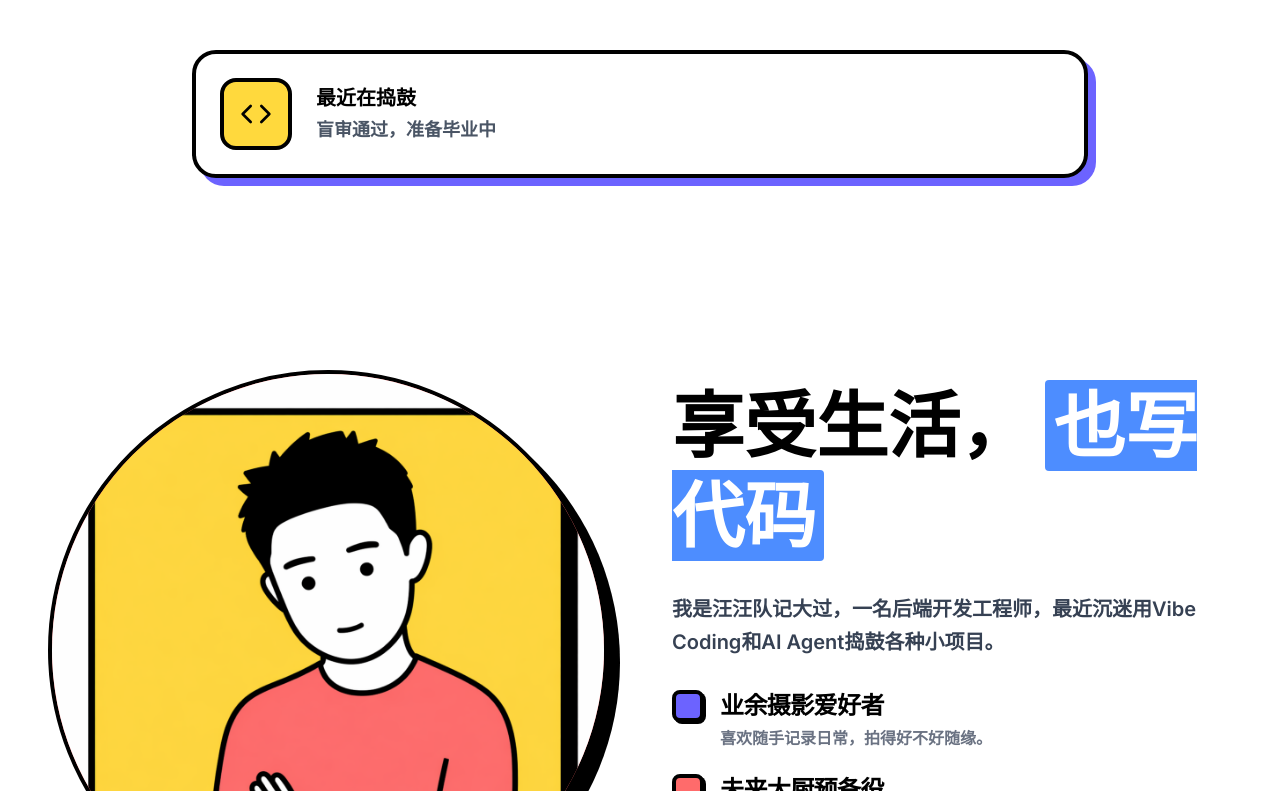
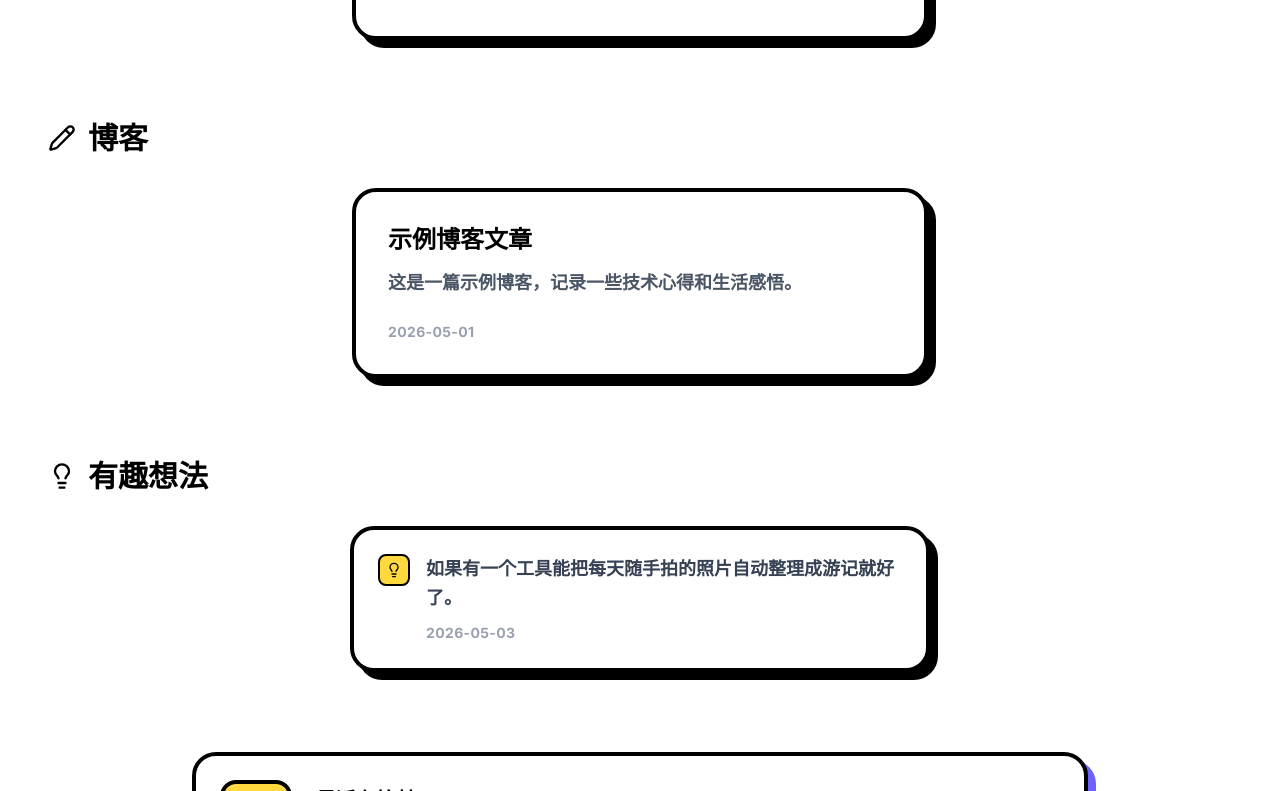
Before and after one commit to chengtaos/MyWebsite, a React (Vite) app: page / in a window 1280 px wide. Shown: the part 1369-2160 px from the top of the page. Built offline with nearby package versions, Linux system fonts and the light colour scheme.

Commit message:
feat: 添加博客和有趣想法数据支持，更新服务组件展示逻辑

```diff
--- a/src/components/Services.tsx
+++ b/src/components/Services.tsx
@@ -1,6 +1,8 @@
 import { motion } from "motion/react";
-import { Zap, Globe, Layout, Code, ExternalLink } from "lucide-react";
+import { Zap, Globe, Layout, Code, ExternalLink, Pencil, Lightbulb, Briefcase } from "lucide-react";
 import { projects } from "../data/projects.ts";
+import { blogs } from "../data/blogs.ts";
+import { ideas } from "../data/ideas.ts";
 
 const TICKER_ITEMS = [
   { label: "SPICY FOOD LOVER", Icon: Zap },
@@ -11,6 +13,8 @@ const TICKER_ITEMS = [
 ] as const;
 
 const MARQUEE_ITEMS = [...TICKER_ITEMS, ...TICKER_ITEMS, ...TICKER_ITEMS, ...TICKER_ITEMS];
+
+const featuredProjects = projects.filter((p) => p.featured);
 
 export default function Ticker() {
   return (
@@ -27,11 +31,40 @@ export default function Ticker() {
   );
 }
 
-const featuredProjects = projects.filter((p) => p.featured);
+const EmptyPlaceholder = () => (
+  <motion.div
+    initial={{ opacity: 0, y: 30 }}
+    whileInView={{ opacity: 1, y: 0 }}
+    viewport={{ once: true }}
+    className="brutalist-card p-12 md:p-16 flex flex-col items-center text-center space-y-8 bg-gray-50 border-dashed border-4 border-black"
+  >
+    <div className="w-16 h-16 bg-brand-blue border-4 border-black rounded-2xl flex items-center justify-center shadow-[6px_6px_0px_0px_rgba(0,0,0,1)]">
+      <Zap size={32} className="text-white" />
+    </div>
+    <div className="space-y-4">
+      <h3 className="text-4xl font-extrabold italic">"施工中..."</h3>
+      <p className="text-xl text-gray-600 font-bold max-w-lg mx-auto">
+        这里还在施工中，新的小玩意儿正在路上...
+      </p>
+    </div>
+    <div className="flex gap-4">
+      <div className="h-4 w-4 rounded-full bg-brand-pink border-2 border-black" />
+      <div className="h-4 w-4 rounded-full bg-brand-yellow border-2 border-black" />
+      <div className="h-4 w-4 rounded-full bg-brand-blue border-2 border-black" />
+    </div>
+  </motion.div>
+);
+
+const SectionHeader = ({ icon: Icon, title }: { icon: React.ComponentType<{ size?: number; className?: string }>; title: string }) => (
+  <div className="flex items-center gap-3">
+    <Icon size={28} className="text-black shrink-0" />
+    <h3 className="text-3xl font-extrabold">{title}</h3>
+  </div>
+);
 
 export const Services = () => {
   return (
-    <section className="py-24 px-8 max-w-7xl mx-auto space-y-16" id="creations">
+    <section className="py-24 px-8 max-w-7xl mx-auto space-y-20" id="creations">
       <div className="text-center space-y-4">
         <h2 className="text-5xl md:text-7xl font-display font-extrabold">
           一些 <span className="bg-brand-pink text-white px-4 rounded-lg">有趣的创作</span>
@@ -41,8 +74,11 @@ export const Services = () => {
         </p>
       </div>
 
+      {/* 作品集 */}
+      <div className="space-y-8">
+        <SectionHeader icon={Briefcase} title="作品集" />
         {featuredProjects.length > 0 ? (
-        <div className="flex flex-wrap justify-center gap-8 max-w-4xl mx-auto">
+          <div className="flex flex-wrap justify-center gap-8">
             {featuredProjects.map((project, idx) => (
               <motion.a
                 key={project.title}
@@ -57,9 +93,9 @@ export const Services = () => {
               >
                 <div className="space-y-3">
                   <div className="flex items-center justify-between">
-                  <h3 className="text-2xl font-extrabold group-hover:underline">
+                    <h4 className="text-2xl font-extrabold group-hover:underline">
                       {project.title}
-                  </h3>
+                    </h4>
                     <ExternalLink
                       size={20}
                       className="text-gray-400 group-hover:text-black transition-colors shrink-0"
@@ -73,31 +109,95 @@ export const Services = () => {
             ))}
           </div>
         ) : (
-        <div className="max-w-4xl mx-auto">
+          <EmptyPlaceholder />
+        )}
+      </div>
+
+      {/* 博客 */}
+      {blogs.length > 0 && (
+        <div className="space-y-8">
+          <SectionHeader icon={Pencil} title="博客" />
+          <div className="flex flex-wrap justify-center gap-8">
+            {blogs.map((blog, idx) => {
+              const CardWrapper = blog.link ? "a" : "div";
+              const cardProps = blog.link
+                ? { href: blog.link, target: "_blank", rel: "noopener noreferrer" }
+                : {};
+
+              return (
                 <motion.div
+                  key={blog.title}
                   initial={{ opacity: 0, y: 30 }}
                   whileInView={{ opacity: 1, y: 0 }}
                   viewport={{ once: true }}
-            className="brutalist-card p-12 md:p-16 flex flex-col items-center text-center space-y-8 bg-gray-50 border-dashed border-4 border-black"
+                  transition={{ delay: idx * 0.1 }}
+                  className="w-full md:w-[calc(50%-1rem)]"
                 >
-            <div className="w-16 h-16 bg-brand-blue border-4 border-black rounded-2xl flex items-center justify-center shadow-[6px_6px_0px_0px_rgba(0,0,0,1)]">
-              <Zap size={32} className="text-white" />
+                  <CardWrapper
+                    {...cardProps}
+                    className={`brutalist-card p-8 flex flex-col justify-between gap-6 ${
+                      blog.link ? "cursor-pointer group hover:bg-brand-blue/10" : ""
+                    }`}
+                  >
+                    <div className="space-y-3">
+                      <div className="flex items-center justify-between">
+                        <h4 className="text-2xl font-extrabold group-hover:underline">
+                          {blog.title}
+                        </h4>
+                        {blog.link && (
+                          <ExternalLink
+                            size={20}
+                            className="text-gray-400 group-hover:text-black transition-colors shrink-0"
+                          />
+                        )}
                       </div>
-            <div className="space-y-4">
-              <h3 className="text-4xl font-extrabold italic">“施工中...”</h3>
-              <p className="text-xl text-gray-600 font-bold max-w-lg mx-auto">
-                这里还在施工中，新的小玩意儿正在路上...
+                      <p className="text-gray-600 font-semibold text-lg leading-relaxed">
+                        {blog.summary}
                       </p>
                     </div>
-            <div className="flex gap-4">
-              <div className="h-4 w-4 rounded-full bg-brand-pink border-2 border-black" />
-              <div className="h-4 w-4 rounded-full bg-brand-yellow border-2 border-black" />
-              <div className="h-4 w-4 rounded-full bg-brand-blue border-2 border-black" />
+                    <span className="text-sm font-bold uppercase tracking-wide text-gray-400">
+                      {blog.date}
+                    </span>
+                  </CardWrapper>
+                </motion.div>
+              );
+            })}
           </div>
-          </motion.div>
         </div>
       )}
 
+      {/* 有趣想法 */}
+      {ideas.length > 0 && (
+        <div className="space-y-8">
+          <SectionHeader icon={Lightbulb} title="有趣想法" />
+          <div className="flex flex-wrap justify-center gap-6">
+            {ideas.map((idea, idx) => (
+              <motion.div
+                key={`${idea.content}-${idx}`}
+                initial={{ opacity: 0, y: 20 }}
+                whileInView={{ opacity: 1, y: 0 }}
+                viewport={{ once: true }}
+                transition={{ delay: idx * 0.1 }}
+                className="brutalist-card p-6 flex items-start gap-4 w-full md:w-[calc(50%-0.75rem)] hover:bg-brand-pink/5 transition-colors"
+              >
+                <div className="w-8 h-8 bg-brand-yellow border-2 border-black rounded-lg flex items-center justify-center shrink-0">
+                  <Lightbulb size={16} className="text-black" />
+                </div>
+                <div className="space-y-2">
+                  <p className="text-gray-700 font-semibold text-lg leading-relaxed">
+                    {idea.content}
+                  </p>
+                  <span className="text-sm font-bold uppercase tracking-wide text-gray-400">
+                    {idea.date}
+                  </span>
+                </div>
+              </motion.div>
+            ))}
+          </div>
+        </div>
+      )}
+
+      {/* 最近在捣鼓 */}
       <div className="max-w-4xl mx-auto bg-white border-4 border-black rounded-3xl p-6 flex items-center gap-6 shadow-[8px_8px_0px_0px_rgba(108,99,255,1)] hover:shadow-none transition-all cursor-default group">
         <div className="bg-brand-yellow p-4 rounded-2xl border-4 border-black group-hover:rotate-12 transition-transform">
           <Code size={32} className="text-black" />
--- /dev/null
+++ b/src/data/blogs.ts
@@ -0,0 +1,14 @@
+export interface Blog {
+  title: string;
+  date: string;
+  summary: string;
+  link?: string;
+}
+
+export const blogs: Blog[] = [
+  {
+    title: "示例博客文章",
+    date: "2026-05-01",
+    summary: "这是一篇示例博客，记录一些技术心得和生活感悟。",
+  },
+];
--- /dev/null
+++ b/src/data/ideas.ts
@@ -0,0 +1,11 @@
+export interface Idea {
+  content: string;
+  date: string;
+}
+
+export const ideas: Idea[] = [
+  {
+    content: "如果有一个工具能把每天随手拍的照片自动整理成游记就好了。",
+    date: "2026-05-03",
+  },
+];
```
Also changed, not shown: 1 other file (tests, documents, lock files or other folders). Lines whose indentation alone changed are shown as unchanged.
